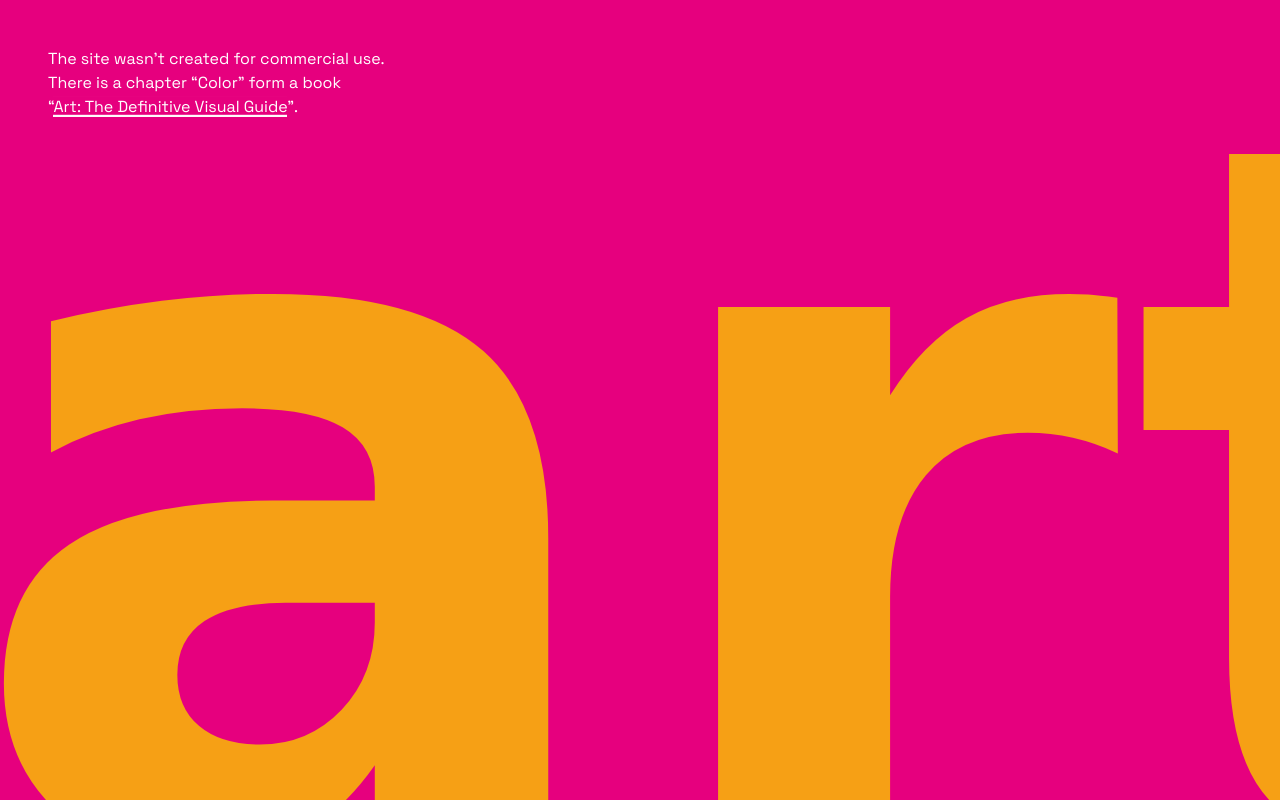
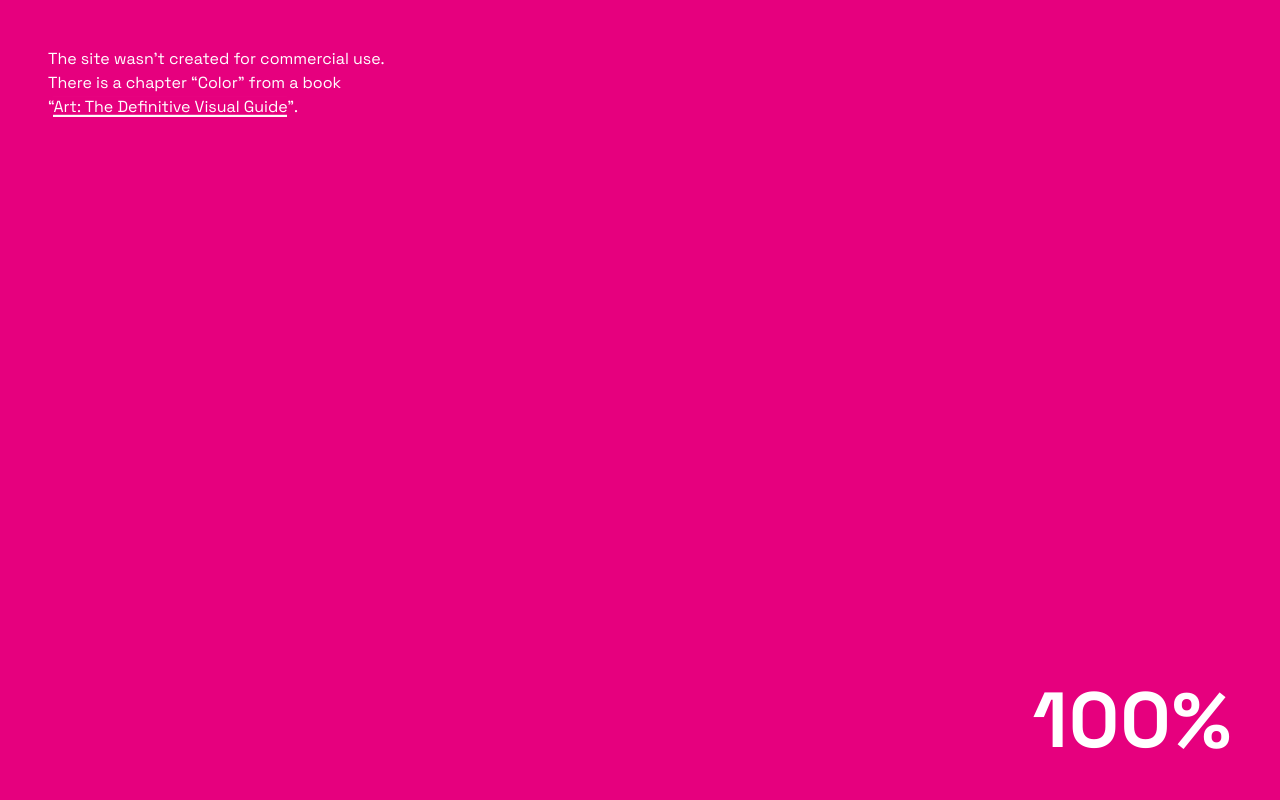
Before and after one commit to raccoonAndy/color-art-landing, a website built with webpack: page public/index.html in a window 1280 px wide. Built offline with nearby package versions, Linux system fonts and the light colour scheme; a web font is replaced by a local one.

Commit message:
add first version preloader, add copy webpack plugin, fix npm audit, fix popup

```diff
--- a/package.json
+++ b/package.json
@@ -46,6 +46,7 @@
     "@typescript-eslint/eslint-plugin": "5.9.1",
     "@typescript-eslint/parser": "5.9.1",
     "babel-jest": "27.4.6",
+    "copy-webpack-plugin": "10.2.4",
     "css-loader": "6.5.1",
     "eslint": "8.6.0",
     "eslint-config-airbnb": "19.0.4",
--- a/public/index.html
+++ b/public/index.html
@@ -24,17 +24,135 @@
   <title>
     <%= htmlWebpackPlugin.options.title %>
   </title>
+  <style>
+    body.isLoading {
+      padding: 0;
+      margin: 0;
+      width: 100vw;
+      height: 100vh;
+      overflow: hidden;
+      background-color: #e6007e;
+      --translate-progress-stat: 0px;
+    }
+    #loader {
+      position: absolute;
+      inset: 0 0 0 0;
+      width: 100vw;
+      height: 100vh;
+      background-color: inherit;
+      z-index: 1000;
+      animation: show 1.2s cubic-bezier(0.37, 0, 0.63, 1);
+      transition: opacity .7s cubic-bezier(0.37, 0, 0.63, 1);
+    }
+    #loader p {
+      position: absolute;
+      align-self: flex-start;
+      margin: 0;
+      margin-inline-start: 16px;
+      margin-block-start: calc(32px + 1.2vw);
+      font: 400 clamp(1rem, -2vw + 1.75rem, 0.8rem) / 1.5 'Space Grotesk', Helvetica, Arial, sans-serif;
+      color: #fff;
+      z-index: 2;
+    }
+    #loader p a {
+      color: inherit;
+      text-decoration: none;
+      background: 0 104% / 1% 364% linear-gradient(#fff 0%, transparent 77%);
+    }
+    #loader .progress {
+      display: flex;
+      position: absolute;
+      inset-block-end: 32px;
+      inset-inline-end: 48px;
+      margin: 0;
+      font: 700 78px / 1.17647 "Space Grotesk", Helvetica, Arial, sans-serif;
+      letter-spacing: 1px;
+      color: #fff;
+    }
+    #loader .progress::after {
+      content: '%';
+    }
+    #loader .progress__stat {
+      display: flex;
+      flex-direction: column;
+      height: 91.76px;
+      overflow: hidden;
+      text-align: right;
+    }
+    /* #loader .progress::after,
+    #loader .progress__stat {
+      opacity: 0;
+      transition: opacity .3s ease;
+    }
+    #loader .progress.isAnimate::after,
+    #loader .progress.isAnimate .progress__stat {
+      opacity: 1;
+    } */
+    #loader .progress.isAnimate .progress__stat > span {
+      animation: translate 2s cubic-bezier(0.65, 0, 0.35, 1) forwards;
+    }
+    #loader .progress.isAnimate .progress__stat > span > span {
+      position: relative;
+      animation: roll 2s linear .5s forwards;
+    }
+    #loader .progress.isAnimate .progress__stat > span > span:first-child {
+      animation-delay: .8s;
+    }
+    @media screen and (min-width: 767px) {
+      #loader p {
+        margin-inline-start: 48px;
+      }
+    }
+    @media (prefers-color-scheme: dark) {
+      #loader {
+        background-color: #b70165;
+      }
+    }
+    @keyframes show {
+      0% {
+        opacity: 0;
+      }
+      100% {
+        opacity: 1;
+      }
+    }
+    @keyframes roll {
+      0% {
+        top: 0;
+      }
+      100% {
+        top: -150px;
+      }
+    }
+    @keyframes translate {
+      0% {
+        transform: translateY(0);
+      }
+      100% {
+        transform: translateY(calc(var(--translate-progress-stat) + 150px));
+      }
+    }
+  </style>
 </head>
 
-<body>
-  <main id="app" class="slides">
+<body class="isLoading">
+  <aside id="loader" class="loader">
+    <p class="onColor" role="contentinfo">
+      The site wasn't created for commercial use.<br />
+      There is a chapter “Color” from a book<br />
+      “<a class="onColor" href="https://www.amazon.com/Art-Definitive-Andrew-Graham-Dixon/dp/1465474757"
+        target="_blank" lang="en" rel="noopener">Art: The Definitive Visual Guide</a>”.
+    </p>
+    <h5 id="progress" class="progress" rel="progress">
+      <span id="progress__stat" class="progress__stat">
+        <span>
+          <span>0</span>
+        </span>
+      </span>
+    </h5>
+  </aside>
+  <main id="app" class="slides" style="opacity: 0;">
     <header id="home" data-slide="home" class="slide slide--home">
-      <p class="onColor" role="contentinfo">
-        The site wasn't created for commercial use.<br />
-        There is a chapter “Color” form a book<br />
-        “<a class="onColor" href="https://www.amazon.com/Art-Definitive-Andrew-Graham-Dixon/dp/1465474757"
-          target="_blank" lang="en" rel="noopener">Art: The Definitive Visual Guide</a>”.
-      </p>
       <h1>
         Ar<span>t<span>The Definitive Visual Guide</span><span>
       </h1>
--- a/src/App.ts
+++ b/src/App.ts
@@ -20,11 +20,12 @@ function App(): IApp {
       picture.classList.add('isLoading');
       const img = picture.querySelector('img');
       if (img) {
-        img.onload = () => {
+        img.addEventListener('load', () => {
+          console.log(img?.loading, img?.complete);
           if (img?.complete) {
             picture.classList.remove('isLoading');
           }
-        };
+        });
       }
     });
   }
--- a/src/index.ts
+++ b/src/index.ts
@@ -3,11 +3,70 @@ import App from './App';
 // styles
 import './styles/index.scss';
 
-function main() {
+function initApp() {
   const app = App();
   app.loadingImages();
   app.render();
   app.scroll();
 }
 
-main();
+function doneLoading() {
+  const progress = document.getElementById('progress');
+  const overlay = document.getElementById('loader');
+  if (overlay) {
+    // overlay.style.opacity = '0';
+    setTimeout(() => {
+      // overlay.style.display = 'none';
+    }, 1200);
+  }
+  if (progress && !progress.classList.contains('isAnimate')) {
+    progress.classList.add('isAnimate');
+  }
+  initApp();
+}
+
+function loader() {
+  const progressStat = document.getElementById('progress__stat');
+  const heightProgressStat = progressStat?.clientHeight || 0;
+  const img = document.images;
+  const tot = img.length;
+  let c = 0;
+  if (tot === 0) return doneLoading();
+  document.body.setAttribute(
+    'style',
+    `--translate-progress-stat: ${heightProgressStat * tot * -1}px`,
+  );
+
+  for (let i = 0; i < tot; i += 1) {
+    const span = document.createElement('span');
+    if (progressStat) {
+      progressStat.appendChild(span);
+    }
+  }
+
+  const spans = document.querySelectorAll('#progress__stat > span:not(:first-child)');
+
+  function imgLoaded() {
+    c += 1;
+    const percents = (((100 / tot) * c) << 0).toString().split('');
+    for (let i = 0; i < percents.length; i += 1) {
+      if (spans[c - 1]) {
+        const span = document.createElement('span');
+        span.innerHTML = `${percents[i]}`;
+        spans[c - 1].appendChild(span);
+      }
+    }
+    if (c === tot) return doneLoading();
+    return true;
+  }
+  for (let i = 0; i < tot; i += 1) {
+    const tImg = new Image();
+    tImg.onload = imgLoaded;
+    tImg.onerror = imgLoaded;
+    tImg.src = img[i].src;
+  }
+
+  return false;
+}
+
+document.addEventListener('DOMContentLoaded', loader, false);
--- a/src/modules/Popup.ts
+++ b/src/modules/Popup.ts
@@ -26,7 +26,7 @@ function Popup(): IPopup {
       }
     }
 
-    return `--popup-top: ${top}px; --popup-left: ${left}px`;
+    return `--offset-y: ${top}px; --offset-x: ${left}px`;
   }
   function setPositionPopup(event: Event, popup: Element) {
     popup.setAttribute('style', getPositionPopup(event, popup));
--- a/src/modules/ScrollToSlide.ts
+++ b/src/modules/ScrollToSlide.ts
@@ -54,7 +54,6 @@ function ScrollToSlide(container: HTMLElement | null): IScrollToSlide {
 
   async function scrollToElement(event: WheelEvent) {
     if (!scrolling) {
-      console.log('start wheel');
       const activeSlide = container?.querySelector(`.${ACTIVE_CLASS_NAME}`);
       if (!activeSlide) return;
 
@@ -76,7 +75,6 @@ function ScrollToSlide(container: HTMLElement | null): IScrollToSlide {
     }
     clearTimeout(scrolling);
     scrolling = setTimeout(() => {
-      console.log('stop wheel');
       scrolling = undefined;
     }, 100);
   }
--- a/src/styles/index.scss
+++ b/src/styles/index.scss
@@ -36,6 +36,9 @@ body {
   &, & > main {
     height: 100%;
   }
+  main {
+    transition: opacity .7s cubic-bezier(0.37, 0, 0.63, 1);
+  }
   @media screen and (min-width: $sm-min) {
     overflow: hidden;
   }
--- a/src/styles/modules/popup.scss
+++ b/src/styles/modules/popup.scss
@@ -27,6 +27,6 @@
 	}
 	&--active {
 		opacity: 1;
-		transform: translate3d(var(--popup-left), var(--popup-top), 0);
+		transform: translate3d(var(--offset-x), var(--offset-y), 0);
 	}
 }
--- a/src/styles/slides/home.scss
+++ b/src/styles/slides/home.scss
@@ -9,18 +9,7 @@
 	background-color: var(--bg-accent);
 	color: var(--text-onColor);
 	overflow: hidden;
-	p {
-		position: absolute;
-		align-self: flex-start;
-    margin: 0;
-		margin-inline-start: spacing(4);
-    margin-block-start: calc(spacing(8) + 1.2vw);
-		line-height: 1.5;
-		z-index: 2;
-		@media screen and (min-width: $sm-min) {
-			margin-inline-start: spacing(12);
-		}
-	}
+
 	h1 {
 		user-select: none;
 		margin: 0;
--- a/webpack.config.js
+++ b/webpack.config.js
@@ -1,6 +1,7 @@
 const path = require('path');
 const HTMLWebpackPlugin = require('html-webpack-plugin');
 const MiniCssExtractPlugin = require('mini-css-extract-plugin');
+const CopyPlugin = require('copy-webpack-plugin');
 
 module.exports = (env) => {
   return {
@@ -68,6 +69,20 @@ module.exports = (env) => {
       new MiniCssExtractPlugin({
         filename: 'styles.css',
       }),
+      new CopyPlugin({
+        patterns: [
+          'public/favicon.ico',
+          'public/manifest.webmanifest',
+          {
+            from: 'public/images',
+            to: 'images/',
+          },
+          {
+            from: 'public/css',
+            to: 'css/',
+          },
+        ],
+      }),
     ],
   };
 };
```
Also changed, not shown: 1 other file.
